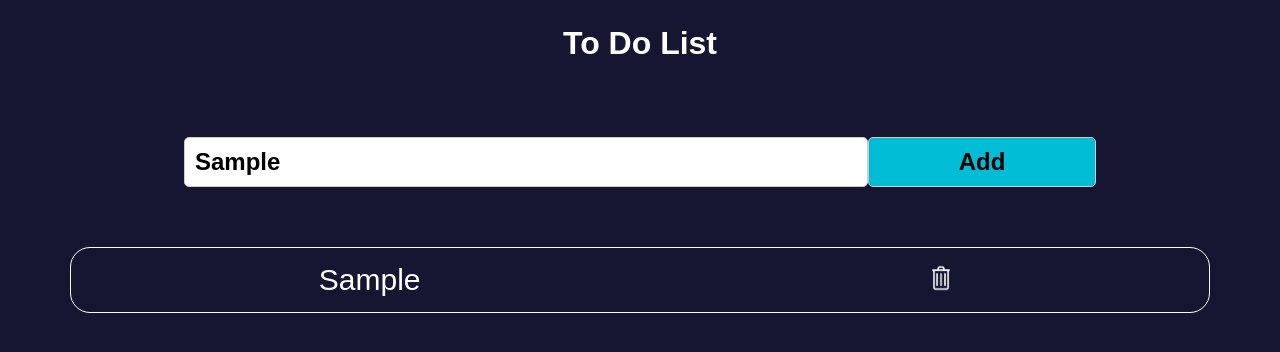
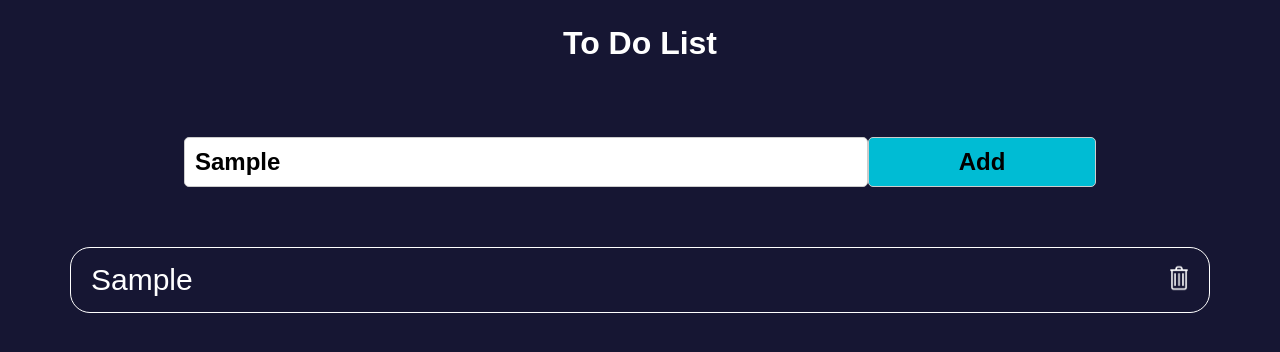
Before and after one commit to Amrabdo74/To-do, a plain HTML site: page index.html in a window 1280 px wide. Both pictures are taken after typing "Sample" into the empty fields and a click on the button "Add". Drawn offline with Linux system fonts and the light colour scheme.

Commit message:
Update style.css

```diff
--- a/css/style.css
+++ b/css/style.css
@@ -69,11 +69,12 @@ body {
   align-items: center;
 }
 .todo-line {
-  justify-content: space-around;
+  justify-content: space-between;
   align-items: center;
   border: 1px solid ;
   padding: 10px;
   border-radius: 20px;
+  padding-left: 20px;
 }
 .node_content {
   font-size: 30px;
```
